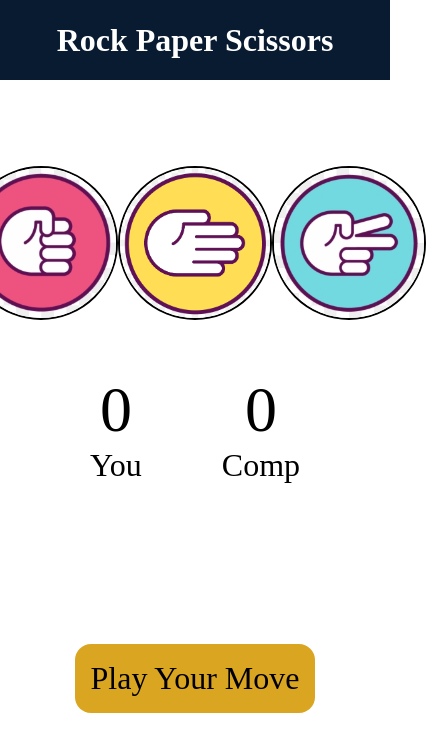
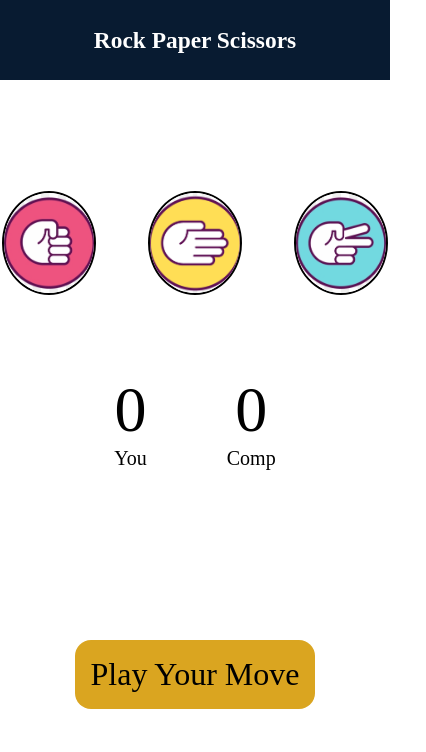
Before and after one commit to sarvesh420356/rock_paper_scissor_game, a plain HTML site: page index.html in a window 390 px wide. Shown: the whole page, 426 px wide, since content can reach past the window. Drawn offline with Linux system fonts and the light colour scheme.

Commit message:
second commit

```diff
--- a/style.css
+++ b/style.css
@@ -69,22 +69,60 @@ img{
     border-radius: 1rem;
 }
 
-@media (max-width:480px) {
-    h1{
+/* Responsive Design for Smaller Screens */
+@media (max-width: 768px) {
+    h1 {
+        font-size: 5vw;
+    }
+
+    .choice img {
+        width: 120px;
+        height: 120px;
+    }
+
+    .score-board {
+        flex-direction: row;
+        align-items: center;
+    }
+
+    .score {
+        font-size: 20px;
+        margin-bottom: 10px;
+    }
+
+    .msg-container {
+        font-size: 18px;
+    }
+
+    .play-button {
+        width: 80%;
+        padding: 15px;
+    }
+}
+
+/* Very Small Screens */
+@media (max-width: 480px) {
+    h1 {
+        font-size: 6vw;
         width: 100%;
     }
-    .score-board{
+
+    .choice img {
         display: flex;
-        align-items: center;
-        justify-content: center;
+        width: 90px;
+        height: 100px;
+        gap: 1rem;
     }
-    .choices{
+
+    .score-board {
+        font-size: 18px;
+    }
+
+    .msg-container {
         display: flex;
         flex-direction: row;
         justify-content: center;
-        gap: 0rem;
-    }
-    #msg{
-        display: inline-block;
+        font-size: 15px;
+        margin-bottom: 2rem ;
     }
 }
--- /dev/null
+++ b/style1.css
@@ -0,0 +1,118 @@
+/* General Styling */
+body {
+    font-family: Arial, sans-serif;
+    text-align: center;
+    background-color: #f4f4f4;
+    margin: 0;
+    padding: 0;
+}
+
+h1 {
+    background-color: #001f3f;
+    color: white;
+    padding: 15px;
+    margin: 0;
+}
+
+/* Styling Choices */
+.choices {
+    display: flex;
+    justify-content: center;
+    margin: 20px 0;
+}
+
+.choice {
+    margin: 0 10px;
+    cursor: pointer;
+}
+
+.choice img {
+    width: 100px;
+    height: 100px;
+}
+
+.score-board {
+    display: flex;
+    justify-content: center;
+    margin: 20px 0;
+}
+
+.score {
+    margin: 0 20px;
+    font-size: 24px;
+}
+
+/* Message Container */
+.msg-container {
+    margin-top: 20px;
+}
+
+#msg {
+    font-size: 20px;
+    color: #333;
+}
+
+/* Button for Playing */
+.play-button {
+    background-color: #ffcc00;
+    border: none;
+    padding: 10px 20px;
+    font-size: 18px;
+    cursor: pointer;
+    margin-top: 20px;
+}
+
+.play-button:hover {
+    background-color: #ff9900;
+}
+
+/* Responsive Design for Smaller Screens */
+@media (max-width: 768px) {
+    h1 {
+        font-size: 5vw;
+    }
+
+    .choice img {
+        width: 80px;
+        height: 80px;
+    }
+
+    .score-board {
+        flex-direction: column;
+        align-items: center;
+    }
+
+    .score {
+        font-size: 20px;
+        margin-bottom: 10px;
+    }
+
+    .msg-container {
+        font-size: 18px;
+    }
+
+    .play-button {
+        width: 80%;
+        padding: 15px;
+    }
+}
+
+/* Very Small Screens */
+@media (max-width: 480px) {
+    h1 {
+        font-size: 6vw;
+    }
+
+    .choice img {
+        width: 60px;
+        height: 60px;
+    }
+
+    .score-board {
+        font-size: 16px;
+    }
+
+    .msg-container {
+        font-size: 16px;
+    }
+}
```
